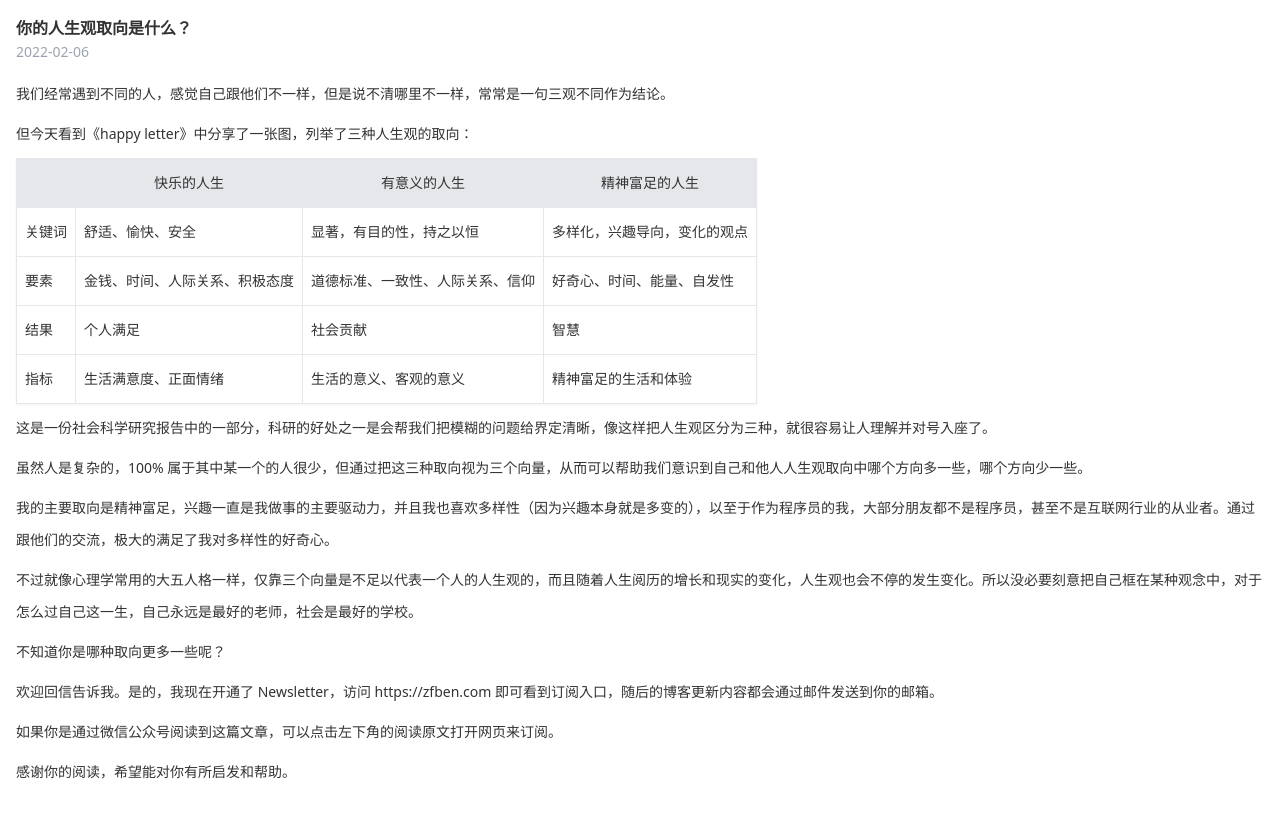
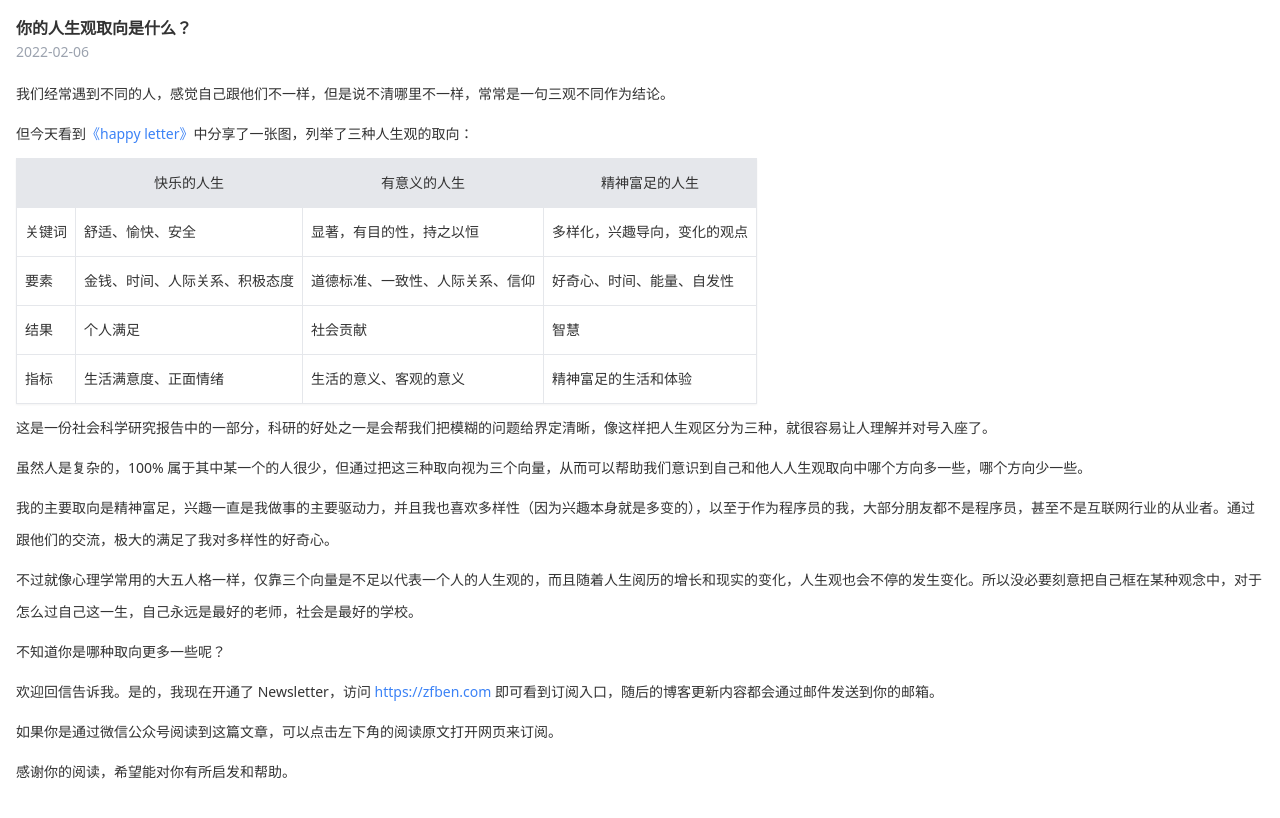
Before and after one commit to zfben/zfben.github.io, a Next.js app: page /blog/2022-02-06 in a window 1280 px wide. Built offline with nearby package versions, Linux system fonts and the light colour scheme.

Commit message:
update style

```diff
--- a/styles/globals.css
+++ b/styles/globals.css
@@ -156,5 +156,5 @@ body.active .front{
 }
 
 .blog-post a {
-  color: #333;
+  color: #3b82f6;
 }
```
